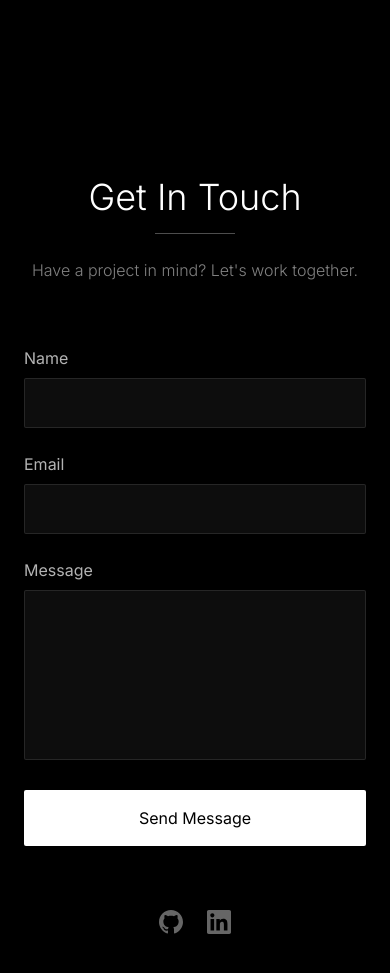
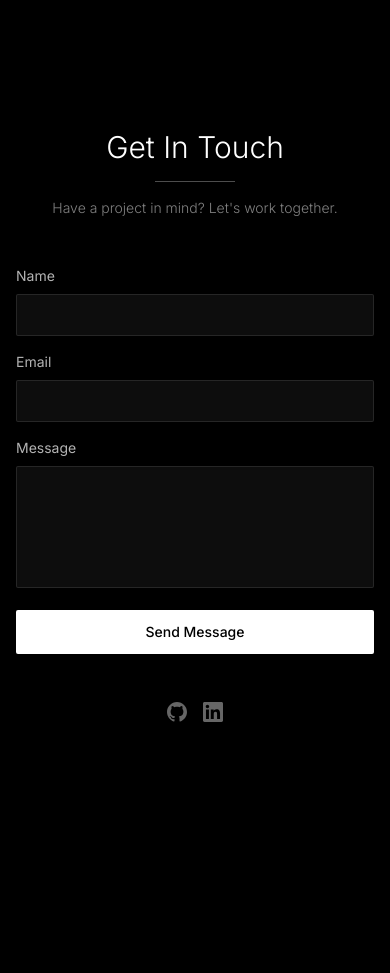
Before and after one commit to anuragverma808575-tech/portfolio, a React (Vite) app: page / in a window 390 px wide. Shown: the part 5780-6753 px from the top of the page. After the commit the page ends 6582 px from the top, so only its background shows below. Built offline with nearby package versions, Linux system fonts and the light colour scheme.

Commit message:
Update Contact.jsx

```diff
--- a/src/components/Contact.jsx
+++ b/src/components/Contact.jsx
@@ -45,7 +45,7 @@
   };
 
   return (
-    <section id="contact" className="py-32 px-6 relative">
+    <section id="contact" className="py-20 sm:py-32 px-4 sm:px-6 lg:px-8 relative">
       <div className="max-w-2xl mx-auto">
 
         {/* Title */}
@@ -54,13 +54,13 @@
           whileInView={{ opacity: 1, y: 0 }}
           viewport={{ once: true }}
           transition={{ duration: 0.6 }}
-          className="text-center mb-16"
+          className="text-center mb-12 sm:mb-16"
         >
-          <h2 className="text-4xl md:text-5xl font-light text-white mb-4">
+          <h2 className="text-3xl sm:text-4xl md:text-5xl font-light text-white mb-4 px-4">
             Get In Touch
           </h2>
-          <div className="w-20 h-[1px] bg-white/30 mx-auto mb-6" />
-          <p className="text-white/50 font-light">
+          <div className="w-20 h-[1px] bg-white/30 mx-auto mb-4 sm:mb-6" />
+          <p className="text-white/50 font-light text-sm sm:text-base px-4">
             Have a project in mind? Let's work together.
           </p>
         </motion.div>
@@ -73,41 +73,41 @@
           whileInView={{ opacity: 1, y: 0 }}
           viewport={{ once: true }}
           transition={{ duration: 0.6, delay: 0.2 }}
-          className="space-y-6"
+          className="space-y-4 sm:space-y-6"
         >
           <div>
-            <label className="block text-white/70 mb-2">Name</label>
+            <label className="block text-white/70 mb-2 text-sm sm:text-base">Name</label>
             <input
               type="text"
               name="name"
               value={formData.name}
               onChange={handleChange}
               required
-              className="w-full px-4 py-3 bg-white/5 border border-white/10 rounded-sm text-white"
+              className="w-full px-3 sm:px-4 py-2.5 sm:py-3 bg-white/5 border border-white/10 rounded-sm text-white text-sm sm:text-base focus:outline-none focus:border-white/30 transition"
             />
           </div>
 
           <div>
-            <label className="block text-white/70 mb-2">Email</label>
+            <label className="block text-white/70 mb-2 text-sm sm:text-base">Email</label>
             <input
               type="email"
               name="email"
               value={formData.email}
               onChange={handleChange}
               required
-              className="w-full px-4 py-3 bg-white/5 border border-white/10 rounded-sm text-white"
+              className="w-full px-3 sm:px-4 py-2.5 sm:py-3 bg-white/5 border border-white/10 rounded-sm text-white text-sm sm:text-base focus:outline-none focus:border-white/30 transition"
             />
           </div>
 
           <div>
-            <label className="block text-white/70 mb-2">Message</label>
+            <label className="block text-white/70 mb-2 text-sm sm:text-base">Message</label>
             <textarea
               name="message"
-              rows="6"
+              rows="5"
               value={formData.message}
               onChange={handleChange}
               required
-              className="w-full px-4 py-3 bg-white/5 border border-white/10 rounded-sm text-white resize-none"
+              className="w-full px-3 sm:px-4 py-2.5 sm:py-3 bg-white/5 border border-white/10 rounded-sm text-white resize-none text-sm sm:text-base focus:outline-none focus:border-white/30 transition"
             />
           </div>
 
@@ -116,15 +116,19 @@
             disabled={isSubmitting}
             whileHover={{ scale: 1.02 }}
             whileTap={{ scale: 0.98 }}
-            className="w-full py-4 bg-white text-black rounded-sm transition disabled:opacity-50"
+            className="w-full py-3 sm:py-4 bg-white text-black rounded-sm transition disabled:opacity-50 font-medium text-sm sm:text-base hover:bg-white/90"
           >
             {isSubmitting ? "Sending..." : "Send Message"}
           </motion.button>
 
           {success && (
-            <p className="text-green-400 text-center mt-4">
+            <motion.p
+              initial={{ opacity: 0, y: -10 }}
+              animate={{ opacity: 1, y: 0 }}
+              className="text-green-400 text-center mt-4 text-sm sm:text-base"
+            >
               ✅ Message sent successfully!
-            </p>
+            </motion.p>
           )}
         </motion.form>
 
@@ -134,11 +138,26 @@
           whileInView={{ opacity: 1 }}
           viewport={{ once: true }}
           transition={{ duration: 0.6, delay: 0.4 }}
-          className="mt-16 flex justify-center gap-6"
+          className="mt-12 sm:mt-16 flex justify-center gap-4 sm:gap-6"
         >
-          <SocialLink href=" https://github.com/anuragverma808575-tech" icon={ <svg className="w-6 h-6" fill="currentColor" viewBox="0 0 24 24"> <path d="M12 0c-6.626 0-12 5.373-12 12 0 5.302 3.438 9.8 8.207 11.387.599.111.793-.261.793-.577v-2.234c-3.338.726-4.033-1.416-4.033-1.416-.546-1.387-1.333-1.756-1.333-1.756-1.089-.745.083-.729.083-.729 1.205.084 1.839 1.237 1.839 1.237 1.07 1.834 2.807 1.304 3.492.997.107-.775.418-1.305.762-1.604-2.665-.305-5.467-1.334-5.467-5.931 0-1.311.469-2.381 1.236-3.221-.124-.303-.535-1.524.117-3.176 0 0 1.008-.322 3.301 1.23.957-.266 1.983-.399 3.003-.404 1.02.005 2.047.138 3.006.404 2.291-1.552 3.297-1.23 3.297-1.23.653 1.653.242 2.874.118 3.176.77.84 1.235 1.911 1.235 3.221 0 4.609-2.807 5.624-5.479 5.921.43.372.823 1.102.823 2.222v3.293c0 .319.192.694.801.576 4.765-1.589 8.199-6.086 8.199-11.386 0-6.627-5.373-12-12-12z" /> </svg> } label="GitHub" />
-         <SocialLink href="https://www.linkedin.com/in/anurag-verma-60b726294/" icon={ <svg className="w-6 h-6" fill="currentColor" viewBox="0 0 24 24"> <path d="M20.447 20.452h-3.554v-5.569c0-1.328-.027-3.037-1.852-3.037-1.853 0-2.136 1.445-2.136 2.939v5.667H9.351V9h3.414v1.561h.046c.477-.9 1.637-1.85 3.37-1.85 3.601 0 4.267 2.37 4.267 5.455v6.286zM5.337 7.433c-1.144 0-2.063-.926-2.063-2.065 0-1.138.92-2.063 2.063-2.063 1.14 0 2.064.925 2.064 2.063 0 1.139-.925 2.065-2.064 2.065zm1.782 13.019H3.555V9h3.564v11.452zM22.225 0H1.771C.792 0 0 .774 0 1.729v20.542C0 23.227.792 24 1.771 24h20.451C23.2 24 24 23.227 24 22.271V1.729C24 .774 23.2 0 22.222 0h.003z" /> </svg> } label="LinkedIn" />
-
+          <SocialLink
+            href="https://github.com/anuragverma808575-tech"
+            icon={
+              <svg className="w-5 h-5 sm:w-6 sm:h-6" fill="currentColor" viewBox="0 0 24 24">
+                <path d="M12 0c-6.626 0-12 5.373-12 12 0 5.302 3.438 9.8 8.207 11.387.599.111.793-.261.793-.577v-2.234c-3.338.726-4.033-1.416-4.033-1.416-.546-1.387-1.333-1.756-1.333-1.756-1.089-.745.083-.729.083-.729 1.205.084 1.839 1.237 1.839 1.237 1.07 1.834 2.807 1.304 3.492.997.107-.775.418-1.305.762-1.604-2.665-.305-5.467-1.334-5.467-5.931 0-1.311.469-2.381 1.236-3.221-.124-.303-.535-1.524.117-3.176 0 0 1.008-.322 3.301 1.23.957-.266 1.983-.399 3.003-.404 1.02.005 2.047.138 3.006.404 2.291-1.552 3.297-1.23 3.297-1.23.653 1.653.242 2.874.118 3.176.77.84 1.235 1.911 1.235 3.221 0 4.609-2.807 5.624-5.479 5.921.43.372.823 1.102.823 2.222v3.293c0 .319.192.694.801.576 4.765-1.589 8.199-6.086 8.199-11.386 0-6.627-5.373-12-12-12z" />
+              </svg>
+            }
+            label="GitHub"
+          />
+          <SocialLink
+            href="https://www.linkedin.com/in/anurag-verma-60b726294/"
+            icon={
+              <svg className="w-5 h-5 sm:w-6 sm:h-6" fill="currentColor" viewBox="0 0 24 24">
+                <path d="M20.447 20.452h-3.554v-5.569c0-1.328-.027-3.037-1.852-3.037-1.853 0-2.136 1.445-2.136 2.939v5.667H9.351V9h3.414v1.561h.046c.477-.9 1.637-1.85 3.37-1.85 3.601 0 4.267 2.37 4.267 5.455v6.286zM5.337 7.433c-1.144 0-2.063-.926-2.063-2.065 0-1.138.92-2.063 2.063-2.063 1.14 0 2.064.925 2.064 2.063 0 1.139-.925 2.065-2.064 2.065zm1.782 13.019H3.555V9h3.564v11.452zM22.225 0H1.771C.792 0 0 .774 0 1.729v20.542C0 23.227.792 24 1.771 24h20.451C23.2 24 24 23.227 24 22.271V1.729C24 .774 23.2 0 22.222 0h.003z" />
+              </svg>
+            }
+            label="LinkedIn"
+          />
         </motion.div>
       </div>
     </section>
@@ -153,6 +172,7 @@
     target="_blank"
     rel="noopener noreferrer"
     whileHover={{ y: -4, scale: 1.1 }}
+    whileTap={{ scale: 0.95 }}
     className="text-white/40 hover:text-white transition"
     aria-label={label}
   >
@@ -160,22 +180,4 @@
   </motion.a>
 );
 
-const GitHubIcon = () => (
-  <svg className="w-6 h-6" fill="currentColor" viewBox="0 0 24 24">
-    <path d="M12 0c-6.626 0-12 5.373-12 12 0 5.302 3.438 9.8 8.207 11.387.599.111.793-.261.793-.577v-2.234..." />
-  </svg>
-);
-
-const LinkedInIcon = () => (
-  <svg className="w-6 h-6" fill="currentColor" viewBox="0 0 24 24">
-    <path d="M20.447 20.452h-3.554v-5.569..." />
-  </svg>
-);
-
-const TwitterIcon = () => (
-  <svg className="w-6 h-6" fill="currentColor" viewBox="0 0 24 24">
-    <path d="M23.953 4.57a10 10 0 01-2.825..." />
-  </svg>
-);
-
 export default Contact;
```
